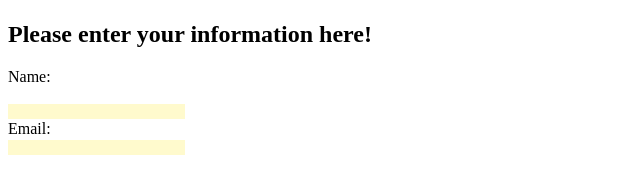
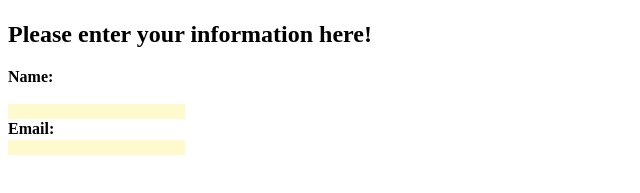
Before and after one commit to DBBENSAN/sample-form-deploy, a plain HTML site: page index.html in a window 1280 px wide. Shown: the part 257-450 px from the top of the page, 0-640 px from the left. Drawn offline with Linux system fonts and the light colour scheme.

Commit message:
fixed styling

```diff
--- a/assets/style.css
+++ b/assets/style.css
@@ -40,3 +40,8 @@
     background-color: lemonchiffon;
     font-weight: lighter;
 }
+
+label {
+    font-weight: bold;
+    font-size: medium;
+}
```
